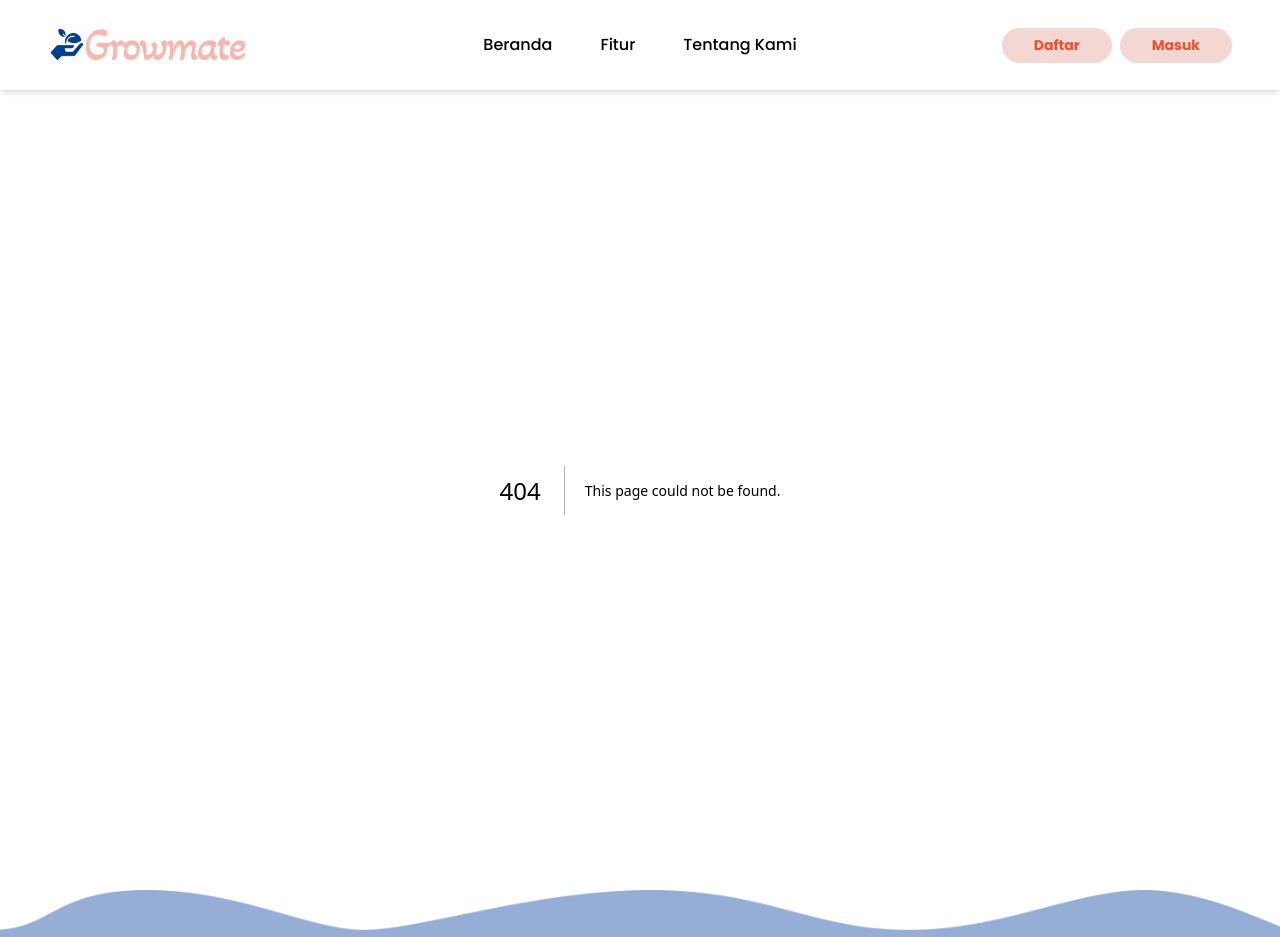
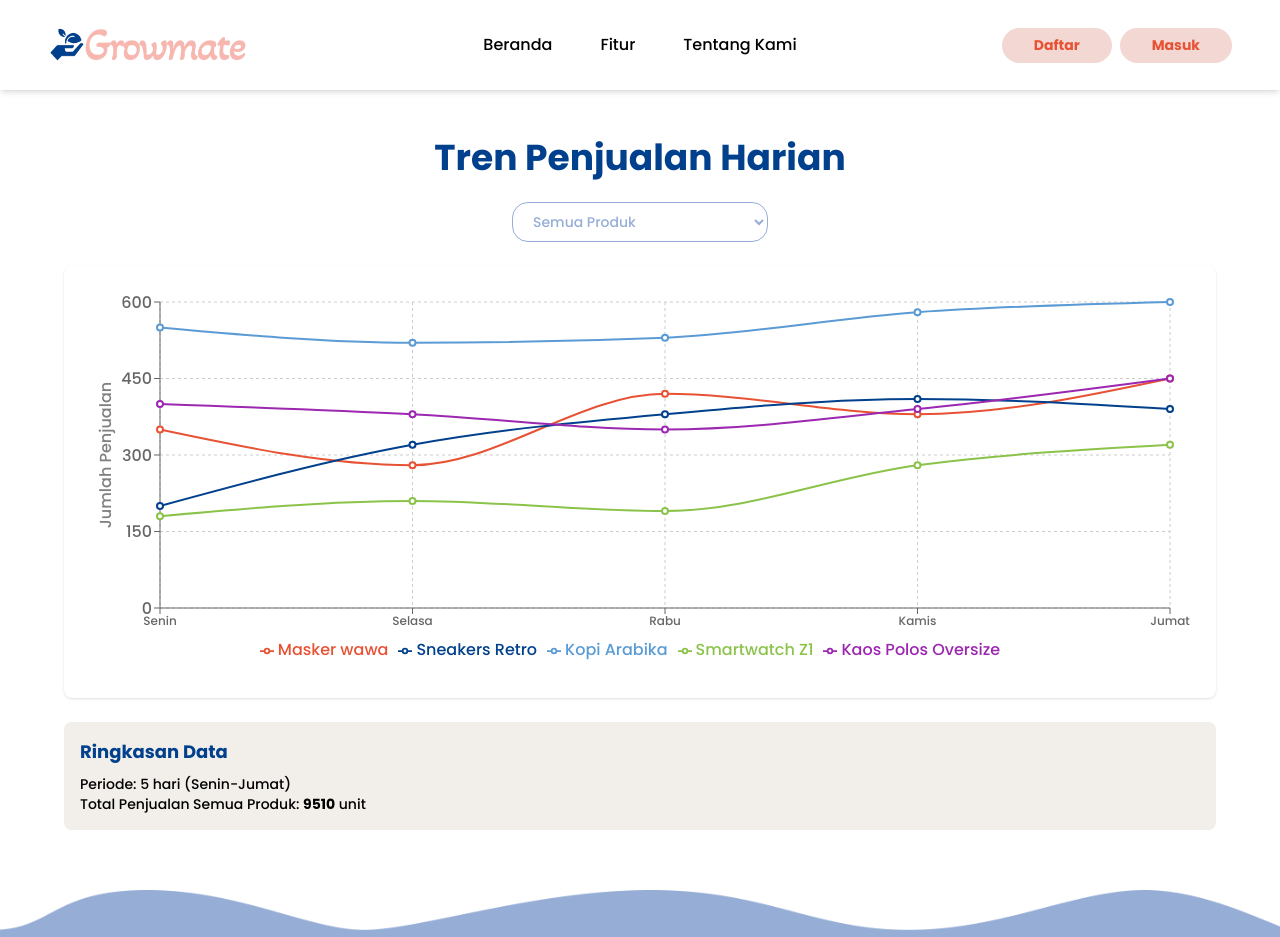
Before and after one commit to bulanmurela/GrowMate, a Next.js app in the folder frontend/: page /Fitur/Analisis-Penjualan in a window 1280 px wide. Before the commit this address had no page. Shown: the top 937 px of the page. Built offline with nearby package versions, Linux system fonts and the light colour scheme.

Commit message:
add Analisis Penjualan page

```diff
--- /dev/null
+++ b/frontend/src/app/Fitur/Analisis-Penjualan/page.js
@@ -0,0 +1,5 @@
+import AnalisisPenjualan from "@/components/fitur/AnalisisPenjualan";
+
+export default function Page() {
+  return <AnalisisPenjualan />;
+}
--- /dev/null
+++ b/frontend/src/components/fitur/AnalisisPenjualan.jsx
@@ -0,0 +1,171 @@
+"use client";
+
+import { useEffect, useState } from "react";
+import { LineChart, Line, XAxis, YAxis, CartesianGrid, Tooltip, Legend, ResponsiveContainer } from "recharts";
+
+const AnalisisPenjualan = () => {
+  const [timeSeriesData, setTimeSeriesData] = useState([]);
+  const [produktData, setProduktData] = useState([]);
+  const [selectedProduct, setSelectedProduct] = useState("all");
+  const [filteredData, setFilteredData] = useState([]);
+
+  // Generate colors for different product lines
+  const lineColors = ["#E85234", "#00408C", "#5B9BD5", "#8BC34A", "#9C27B0"];
+
+  useEffect(() => {
+    const fetchData = async () => {
+      try {
+        // Data produk (hanya 5 produk pertama)
+        const produkList = [
+          "Masker wawa",
+          "Sneakers Retro",
+          "Kopi Arabika",
+          "Smartwatch Z1",
+          "Kaos Polos Oversize"
+        ];
+
+        // Membuat data dummy untuk 5 hari
+        const days = ["Senin", "Selasa", "Rabu", "Kamis", "Jumat"];
+
+        // Create deliberate sales patterns for each product
+        const salesPatterns = {
+          "Masker wawa": [350, 280, 420, 380, 450],        // Increasing trend with mid-week dip
+          "Sneakers Retro": [200, 320, 380, 410, 390],     // Steady increase with slight drop on Friday
+          "Kopi Arabika": [550, 520, 530, 580, 600],       // Consistently high with weekend peak
+          "Smartwatch Z1": [180, 210, 190, 280, 320],      // Mid-week boost then weekend peak
+          "Kaos Polos Oversize": [400, 380, 350, 390, 450] // U-shaped pattern
+        };
+
+        // Generate time series data with deliberate patterns
+        const generatedData = days.map((day, index) => {
+          const dayData = { day };
+
+          // Use pre-defined sales patterns
+          produkList.forEach(produk => {
+            dayData[produk] = salesPatterns[produk][index];
+          });
+
+          return dayData;
+        });
+
+        setTimeSeriesData(generatedData);
+        setProduktData(produkList);
+
+      } catch (err) {
+        console.error("Gagal mengambil data tren penjualan:", err);
+      }
+    };
+
+    fetchData();
+  }, []);
+
+  // Filter data based on selected product
+  useEffect(() => {
+    setFilteredData(timeSeriesData);
+  }, [timeSeriesData, selectedProduct]);
+
+  // Calculate total sales for the selected product
+  const calculateTotalSales = () => {
+    if (timeSeriesData.length === 0) return 0;
+
+    if (selectedProduct === "all") {
+      // Calculate combined total for all products
+      let grandTotal = 0;
+      produktData.forEach(product => {
+        const productTotal = timeSeriesData.reduce((sum, day) => sum + day[product], 0);
+        grandTotal += productTotal;
+      });
+      return grandTotal;
+    } else {
+      // Calculate total for selected product
+      return timeSeriesData.reduce((sum, day) => sum + day[selectedProduct], 0);
+    }
+  };
+
+  return (
+    <div className="min-h-screen bg-white pt-12 relative px-4">
+      <h1 className="text-4xl font-extrabold text-center text-[#00408C] mb-6">Tren Penjualan Harian</h1>
+
+      {/* Product Selection Dropdown */}
+      <div className="flex justify-center mb-6">
+        <select
+          value={selectedProduct}
+          onChange={(e) => setSelectedProduct(e.target.value)}
+          className="text-[#96ADD6] text-sm border rounded-2xl px-4 py-2 w-64"
+        >
+          <option value="all">Semua Produk</option>
+          {produktData.map((produk) => (
+            <option key={produk} value={produk}>
+              {produk}
+            </option>
+          ))}
+        </select>
+      </div>
+
+      {/* Line Chart */}
+      <div className="max-w-6xl mx-auto bg-white p-4 rounded-lg shadow">
+        <ResponsiveContainer width="100%" height={400}>
+          <LineChart
+            data={filteredData}
+            margin={{
+              top: 20,
+              right: 30,
+              left: 20,
+              bottom: 20,
+            }}
+          >
+            <CartesianGrid strokeDasharray="3 3" />
+            <XAxis
+              dataKey="day"
+              tick={{fontSize: 12}}
+            />
+            <YAxis
+              label={{ value: 'Jumlah Penjualan', angle: -90, position: 'insideLeft', style: { textAnchor: 'middle' } }}
+            />
+            <Tooltip />
+            <Legend />
+            {selectedProduct === "all" ? (
+              // Show all product lines
+              produktData.map((product, index) => (
+                <Line
+                  key={product}
+                  type="monotone"
+                  dataKey={product}
+                  name={product}
+                  stroke={lineColors[index % lineColors.length]}
+                  activeDot={{ r: 8 }}
+                  strokeWidth={2}
+                />
+              ))
+            ) : (
+              // Show only the selected product
+              <Line
+                type="monotone"
+                dataKey={selectedProduct}
+                name={selectedProduct}
+                stroke="#E85234"
+                activeDot={{ r: 8 }}
+                strokeWidth={2}
+              />
+            )}
+          </LineChart>
+        </ResponsiveContainer>
+      </div>
+
+      {/* Info Panel */}
+      <div className="max-w-6xl mx-auto mt-6 mb-4">
+        <div className="bg-[#F2EEE9] p-4 rounded-lg">
+          <h3 className="text-lg font-semibold text-[#00408C] mb-2">Ringkasan Data</h3>
+          <p className="text-sm">
+            Periode: 5 hari (Senin-Jumat)
+          </p>
+          <p className="text-sm">
+            Total Penjualan {selectedProduct === "all" ? "Semua Produk" : selectedProduct}: <strong>{calculateTotalSales()}</strong> unit
+          </p>
+        </div>
+      </div>
+    </div>
+  );
+};
+
+export default AnalisisPenjualan;
--- a/package.json
+++ b/package.json
@@ -21,6 +21,7 @@
     "jsonwebtoken": "^9.0.2",
     "pg": "^8.15.6",
     "pg-hstore": "^2.3.4",
+    "recharts": "^2.15.3",
     "sequelize": "^6.37.7"
   },
   "devDependencies": {
```
Also changed, not shown: frontend/package.json (+4 -4 lines), 2 other files (tests, documents, lock files or other folders).
